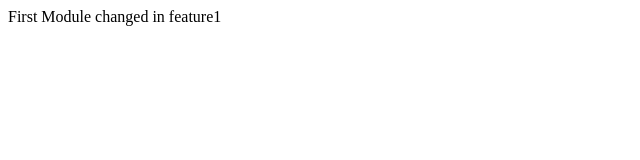
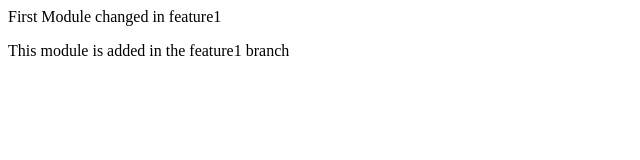
Before and after one commit to saeedkhan-github/expp, a plain HTML site: page index.html in a window 1280 px wide. Shown: the whole page, without its empty margins (0-640 px from the left). Drawn offline with Linux system fonts and the light colour scheme.

Commit message:
module three is added in feature1

```diff
--- a/index.html
+++ b/index.html
@@ -10,7 +10,9 @@
 <module-two>
 
 	</module-two>
-
+<module-three>
+    <div><p>This module is added in the feature1 branch</p></div>
+</module-three>
 <form>
 
 </form>
```
